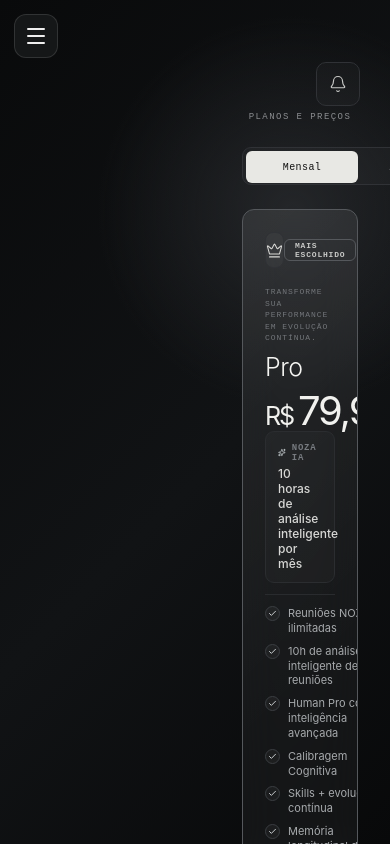
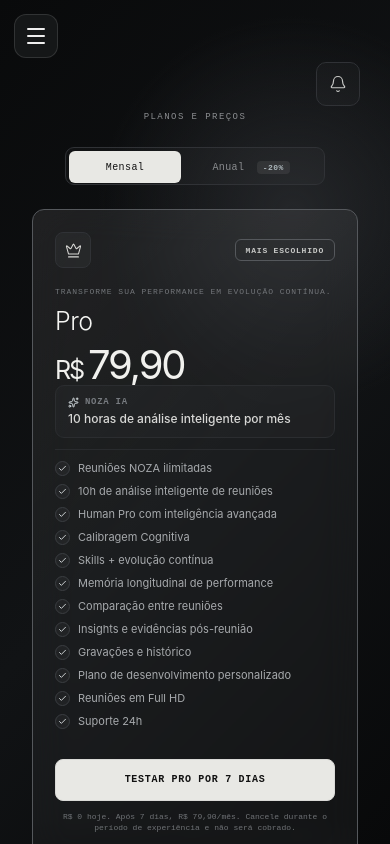
Before and after one commit to nexenagencia-prog/NOZA, a Next.js app: page /planos in a window 390 px wide. Shown: the top 844 px of the page. Built offline with nearby package versions, Linux system fonts and the light colour scheme.

Commit message:
Corrige origem do deslocamento global no mobile

```diff
--- a/app/app-sidebar.css
+++ b/app/app-sidebar.css
@@ -196,3 +196,44 @@
 
 
 /* Mobile hard reset: the desktop rail occupies ZERO layout space */
+
+
+/* MOBILE SOURCE-OF-TRUTH: desktop sidebar must never reserve horizontal space. */
+@media (max-width:820px){
+  html body.zyvo-sidebar-expanded .content,
+  html body.zyvo-sidebar-expanded .content.shifted,
+  html body.zyvo-sidebar-expanded .skills-site-content,
+  html body.zyvo-sidebar-expanded .notes-page,
+  html body.zyvo-sidebar-expanded .pricing-page,
+  html body .app-shell>.content,
+  html body .app-shell>.skills-site-content,
+  html body .pricing-page,
+  html body .notes-page,
+  html body .human-pro-content,
+  html body .skills-pro-content,
+  html body .skills-site-content,
+  html body .space-content{
+    margin-left:0!important;
+    left:auto!important;
+    width:100%!important;
+    max-width:100%!important;
+    transform:none!important;
+  }
+  html body.zyvo-sidebar-expanded .content,
+  html body.zyvo-sidebar-expanded .content.shifted{
+    padding-left:16px!important;
+    padding-right:16px!important;
+  }
+  html body .sidebar,
+  html body .sidebar.expanded{
+    width:auto!important;
+  }
+  html body:has(.space-page) .sidebar.space-collapsed + .content,
+  html body:has(.space-page) .sidebar.space-collapsed ~ .content,
+  html body:has(.space-page) .sidebar:not(.space-collapsed) + .content,
+  html body:has(.space-page) .sidebar:not(.space-collapsed) ~ .content{
+    margin-left:0!important;
+    width:100%!important;
+    max-width:100%!important;
+  }
+}
```
